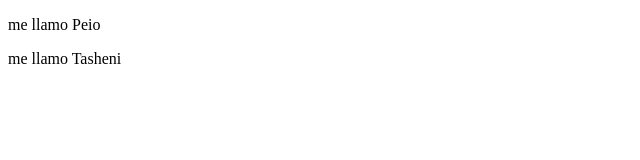
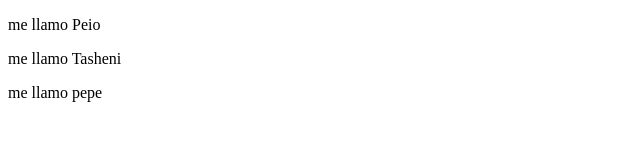
Before and after one commit to MarkelEtx/Proyecto_Modulo1, a plain HTML site: page index.html in a window 1280 px wide. Shown: the whole page, without its empty margins (0-640 px from the left). Drawn offline with Linux system fonts and the light colour scheme.

Commit message:
index - pepe

```diff
--- a/index.html
+++ b/index.html
@@ -1,5 +1,6 @@
 <!DOCTYPE html>
 <html lang="en">
+
 <head>
 	<meta charset="UTF-8" />
 	<meta name="viewport" content="width=device-width, initial-scale=1.0" />
@@ -9,5 +10,7 @@
 <body>
 	<p>me llamo Peio</p>
 	<p>me llamo Tasheni</p>
+	<p>me llamo pepe</p>
 </body>
+
 </html>
```
Lines whose indentation alone changed are shown as unchanged.
